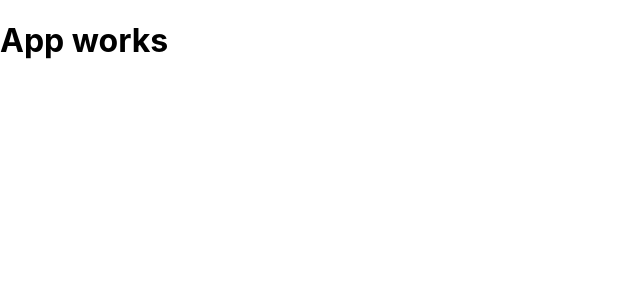
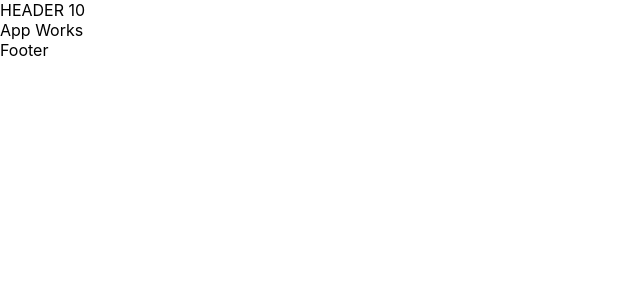
Before and after one commit to INFO-5139/INFO-5139, a React (Create React App) app: page / in a window 1280 px wide. Shown: the top 300 px of the page, without its empty margins (0-640 px from the left). Built offline with nearby package versions, Linux system fonts and the light colour scheme.

Commit message:
Redux, routing and folder structure setup

```diff
--- a/package.json
+++ b/package.json
@@ -3,12 +3,16 @@
   "version": "0.1.0",
   "private": true,
   "dependencies": {
+    "@reduxjs/toolkit": "^1.9.2",
     "@testing-library/jest-dom": "^5.16.5",
     "@testing-library/react": "^13.4.0",
     "@testing-library/user-event": "^13.5.0",
     "react": "^18.2.0",
     "react-dom": "^18.2.0",
+    "react-redux": "^8.0.5",
+    "react-router-dom": "^6.8.1",
     "react-scripts": "5.0.1",
+    "styled-components": "^5.3.6",
     "web-vitals": "^2.1.4"
   },
   "scripts": {
--- a/src/App.js
+++ b/src/App.js
@@ -1,9 +1,18 @@
-/** @format */
+import React from "react";
+import { Route, Routes } from "react-router-dom";
+
+import HomePage from "./pages/HomePage/home-page.component";
+import Header from "./components/header/header.component";
+import Footer from "./components/footer/footer.component";
 
 function App() {
   return (
     <div>
-      <h1>App works</h1>
+      <Header />
+      <Routes>
+        <Route path="/" element={<HomePage />} />
+      </Routes>
+      <Footer />
     </div>
   );
 }
--- /dev/null
+++ b/src/components/footer/footer.component.jsx
@@ -0,0 +1,7 @@
+import React from "react";
+
+const Footer = () => {
+  return <footer>Footer</footer>;
+};
+
+export default Footer;
--- /dev/null
+++ b/src/components/header/header.component.jsx
@@ -0,0 +1,10 @@
+import React from "react";
+import { useSelector } from "react-redux";
+import { selectAmount } from "../../redux/cart/cart.selector";
+
+const Header = () => {
+  const amount = useSelector(selectAmount);
+  return <header>HEADER {amount}</header>;
+};
+
+export default Header;
--- a/src/index.js
+++ b/src/index.js
@@ -1,13 +1,19 @@
-/** @format */
+import { BrowserRouter } from "react-router-dom";
 
-import React from 'react';
-import ReactDOM from 'react-dom/client';
-import './index.css';
-import App from './App';
+import React from "react";
+import ReactDOM from "react-dom/client";
+import "./index.css";
+import App from "./App";
+import { store } from "./redux/store";
+import { Provider } from "react-redux";
 
-const root = ReactDOM.createRoot(document.getElementById('root'));
+const root = ReactDOM.createRoot(document.getElementById("root"));
 root.render(
   <React.StrictMode>
-    <App />
+    <Provider store={store}>
+      <BrowserRouter>
+        <App />
+      </BrowserRouter>
+    </Provider>
   </React.StrictMode>
 );
--- /dev/null
+++ b/src/pages/HomePage/home-page.component.jsx
@@ -0,0 +1,7 @@
+import React from "react";
+
+const HomePage = () => {
+  return <div>App Works</div>;
+};
+
+export default HomePage;
--- /dev/null
+++ b/src/redux/cart/cart.reducer.js
@@ -0,0 +1,20 @@
+import { createSlice } from "@reduxjs/toolkit";
+
+const initialState = {
+  amount: 10,
+};
+
+export const cartSlice = createSlice({
+  name: "counter",
+  initialState,
+  reducers: {
+    incrementByAmount: (state, action) => {
+      state.amount += action.payload;
+    },
+  },
+});
+
+// Action creators are generated for each case reducer function
+export const { increment, decrement, incrementByAmount } = cartSlice.actions;
+
+export default cartSlice.reducer;
--- /dev/null
+++ b/src/redux/cart/cart.selector.js
@@ -0,0 +1,5 @@
+import { createSelector } from "@reduxjs/toolkit";
+
+export const selectCart = (state) => state.cart;
+
+export const selectAmount = createSelector([selectCart], (cart) => cart.amount);
--- /dev/null
+++ b/src/redux/store.js
@@ -0,0 +1,8 @@
+import { configureStore } from "@reduxjs/toolkit";
+import cartSlice from "./cart/cart.reducer";
+
+export const store = configureStore({
+  reducer: {
+    cart: cartSlice,
+  },
+});
```
Also changed, not shown: 1 other file (tests, documents, lock files or other folders).
